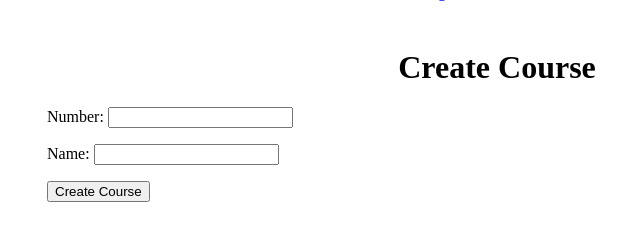
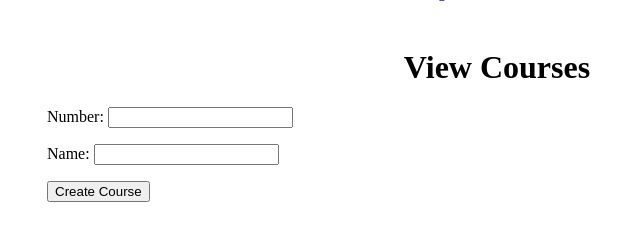
Before and after one commit to chris724uwm/TAProjectDjango, a Django app: template templates/main/create_course.html in a window 1280 px wide. Shown: the part 49-300 px from the top of the page, without its empty margins (143-783 px from the left). Run offline with Django 3.2, Linux system fonts and the light colour scheme; the template is opened without the code that fills it: values that come from a table or form of the project are taken from there, others are empty.

Commit message:
create_lab, view_course_assignments

```diff
--- a/templates/main/create_course.html
+++ b/templates/main/create_course.html
@@ -6,7 +6,7 @@
 
 
     <div class="middle_container">
-    <h1>Create Course</h1>
+    <h1>View Courses</h1>
         <form method="post">
             {% csrf_token %}
             {{ form.as_p }}
```
